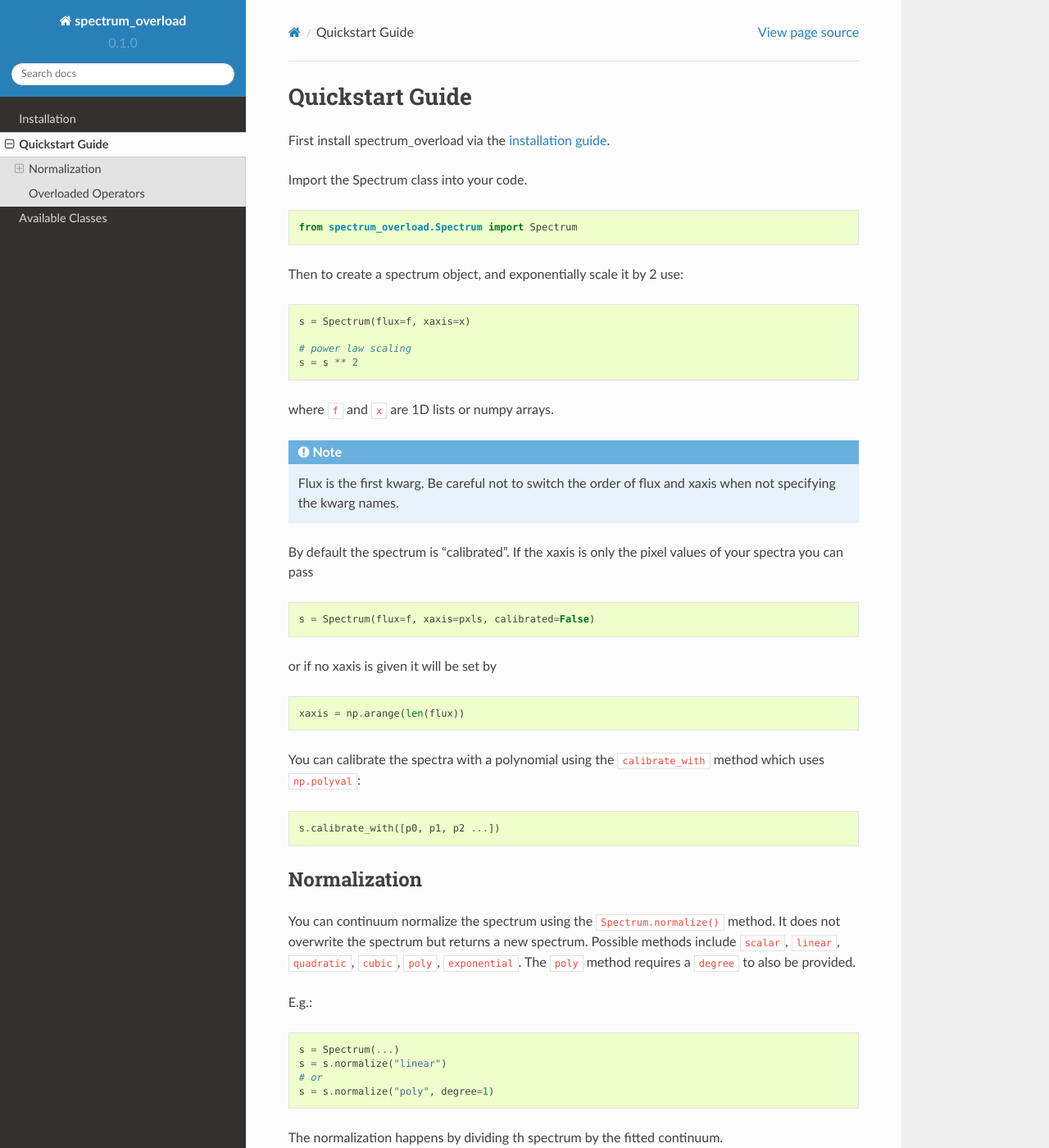
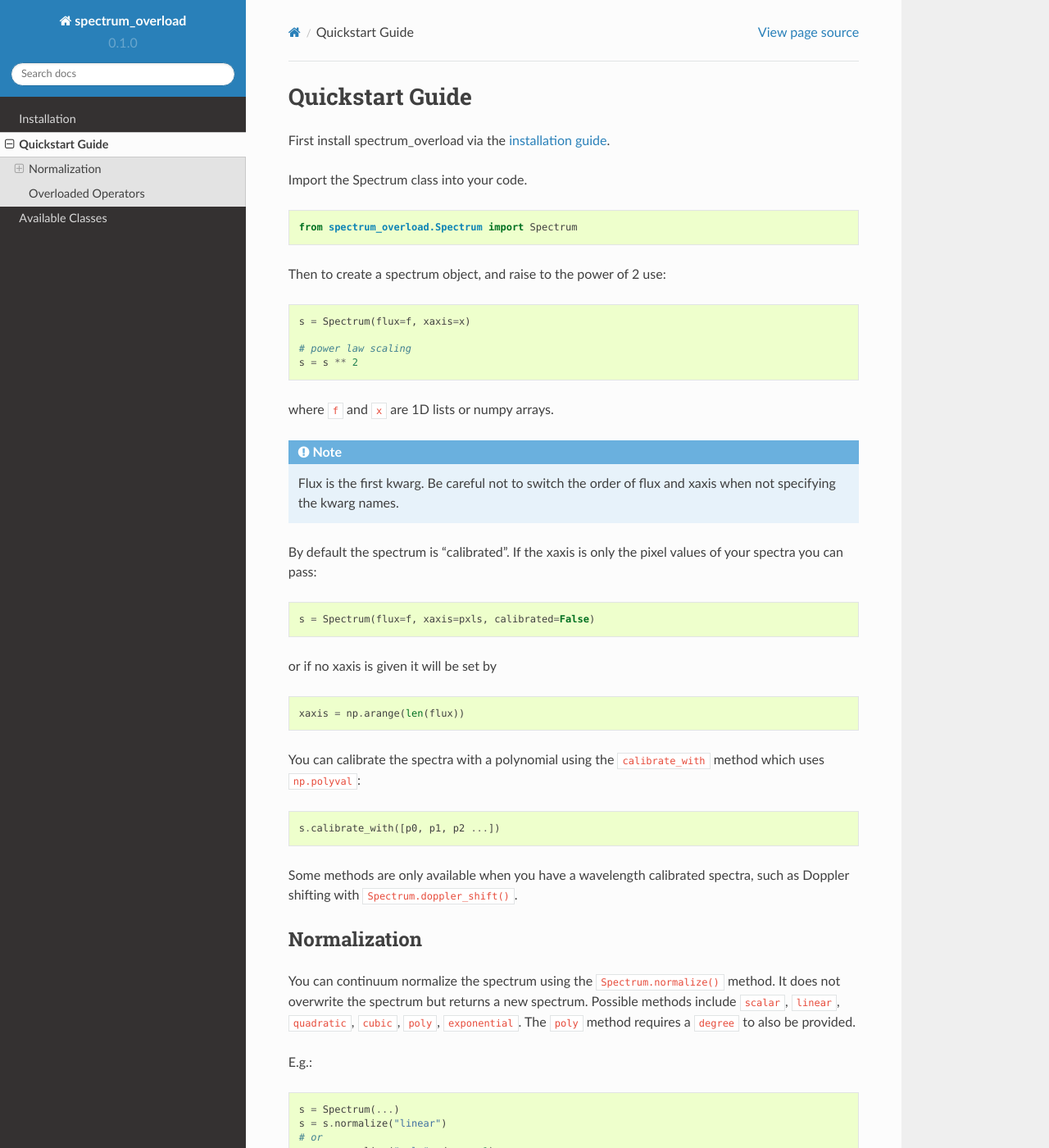
Before and after one commit to jason-neal/spectrum_overload, a Sphinx documentation site: the page built from docs/quickstart.rst, in a window 1280 px wide and 1400 px high. Shown: the whole window at 82% size. Built offline with Sphinx 7.4.7 and the Read the Docs theme 2.0.0, drawn with Linux system fonts in a browser that asks for light colours.

Commit message:
Some other small changes to docs.

```diff
--- a/docs/quickstart.rst
+++ b/docs/quickstart.rst
@@ -11,7 +11,7 @@ Import the Spectrum class into your code.
 
     from spectrum_overload.Spectrum import Spectrum
 
-Then to create a spectrum object, and exponentially scale it by 2 use:
+Then to create a spectrum object, and raise to the power of 2 use:
 
 ::
 
@@ -26,7 +26,7 @@ where ``f`` and ``x`` are 1D lists or numpy arrays.
 
 	Flux is the first kwarg. Be careful not to switch the order of flux and xaxis when not specifying the kwarg names.
 
-By default the spectrum is "calibrated". If the xaxis is only the pixel values of your spectra you can pass
+By default the spectrum is "calibrated". If the xaxis is only the pixel values of your spectra you can pass:
 
 ::
 
@@ -42,6 +42,7 @@ You can calibrate the spectra with a polynomial using the ``calibrate_with`` met
 
     s.calibrate_with([p0, p1, p2 ...])
 
+Some methods are only available when you have a wavelength calibrated spectra, such as Doppler shifting with ``Spectrum.doppler_shift()``.
 
 .. _normalization:
 
```
Also changed, not shown: 1 other file.
